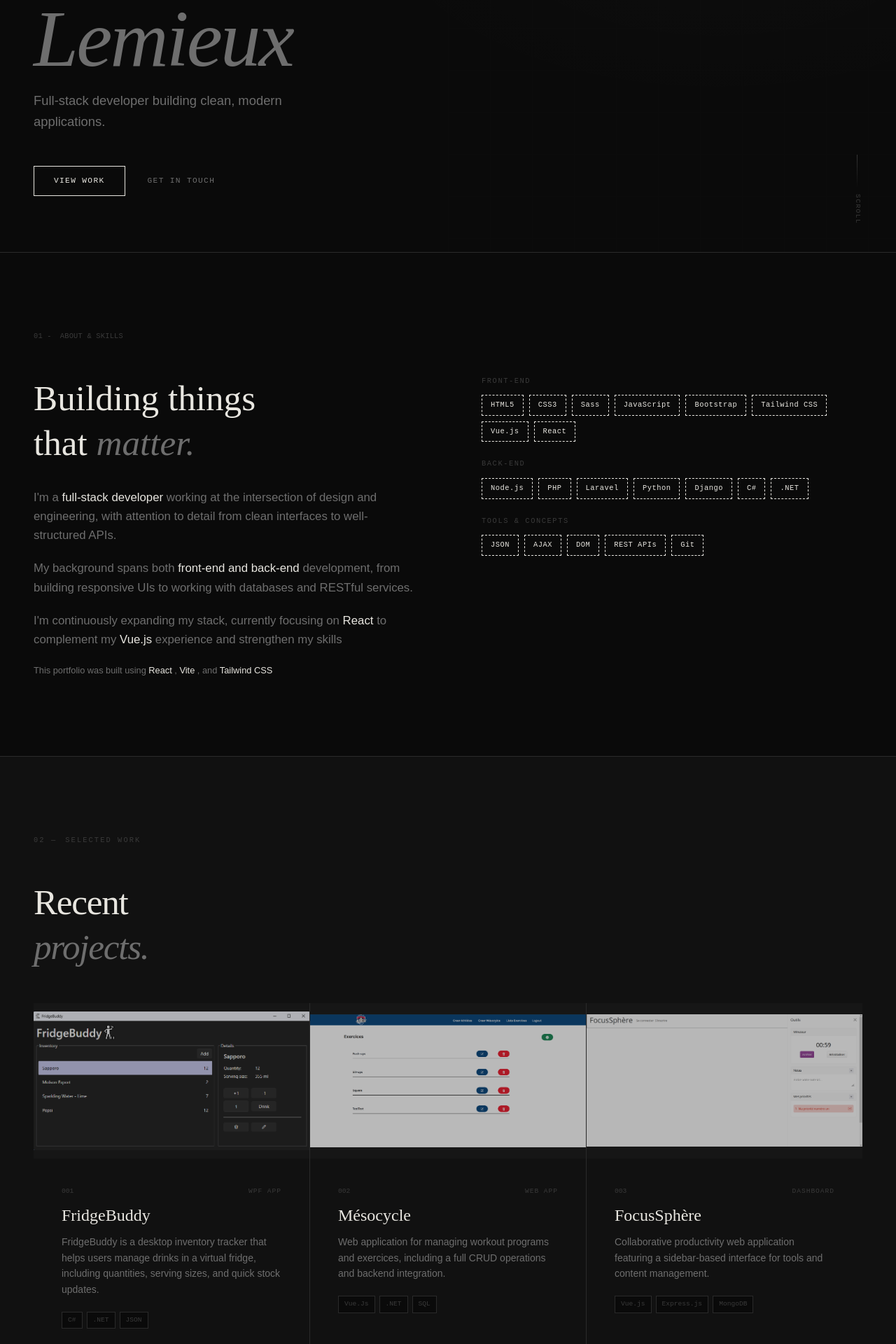
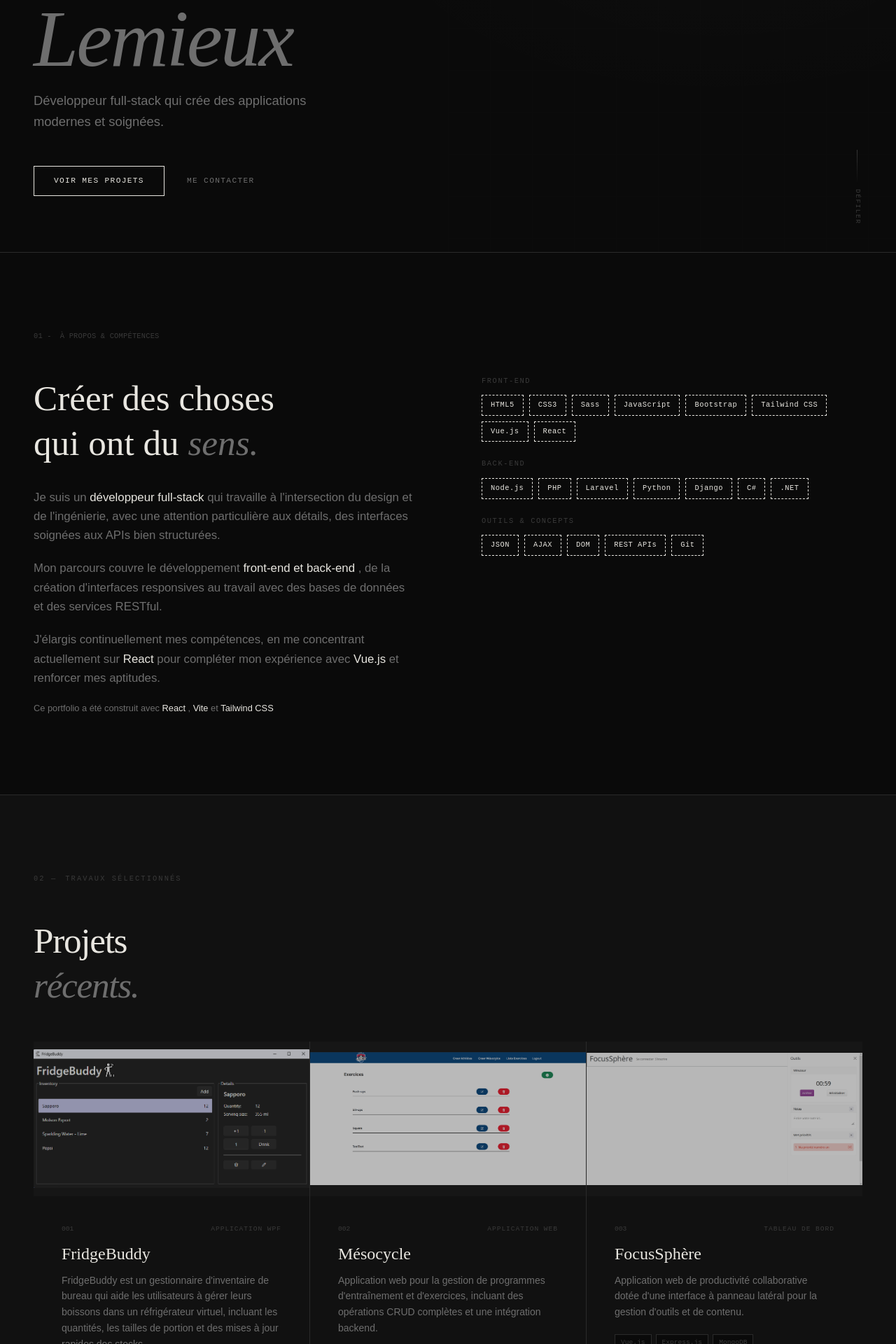
Before and after one commit to Alxlx97/Portfolio, a React (Vite) app: page / in a window 1280 px wide. Shown: the part 440-2360 px from the top of the page at 70% size. Built offline with nearby package versions, Linux system fonts and the light colour scheme.

Commit message:
French translation of the portfolio

```diff
--- a/src/components/About.jsx
+++ b/src/components/About.jsx
@@ -5,7 +5,7 @@ const skills = {
         label: 'React',
     },],
     'Back-end': [{label: 'Node.js'}, {label: 'PHP'}, {label: 'Laravel'}, {label: 'Python'}, {label: 'Django'}, {label: 'C#'}, {label: '.NET'},],
-    'Tools & Concepts': [{label: 'JSON'}, {label: 'AJAX'}, {label: 'DOM'}, {label: 'REST APIs'}, {label: 'Git'},],
+    'Outils & Concepts': [{label: 'JSON'}, {label: 'AJAX'}, {label: 'DOM'}, {label: 'REST APIs'}, {label: 'Git'},],
 }
 
 function SkillTags({label}) {
@@ -23,7 +23,7 @@ export default function About() {
 
             <p ref={labelRef}
                className="fade-up font-mono-custom text-[0.65rem] tracking-[.02em] uppercase text-[#3a3a3a] mb-12 flex items-center gap-3">
-                <span>01 -</span> About &amp; Skills
+                <span>01 -</span> À propos &amp; Compétences
             </p>
 
             <div className="grid grid-cols-1 lg:grid-cols-2 gap-20 lg:gap-24 items-start">
@@ -31,32 +31,32 @@ export default function About() {
                 <div ref={textRef} className="fade-up">
 
                     <h2 className="font-serif text-[clamp(2rem,4vw,3.5rem)] leading-tight tracking-light mb-8">
-                        Building things <br/> that <em className="text-[#6e6e6e]">matter.</em>
+                        Créer des choses <br/> qui ont du <em className="text-[#6e6e6e]">sens.</em>
                     </h2>
 
                     <div className="space-y-5 text-[#6e6e6e] text-[1.05rem] leading-relaxed font-light">
                         <p>
-                            I'm a{' '}
-                            <strong className="text-[#e8e6e0] font-medium">full-stack developer</strong>{' '}
-                            working at the intersection of design and engineering, with attention to detail from clean
-                            interfaces to well-structured APIs.
+                            Je suis un{' '}
+                            <strong className="text-[#e8e6e0] font-medium">développeur full-stack</strong>{' '}
+                            qui travaille à l'intersection du design et de l'ingénierie, avec une attention particulière
+                            aux détails, des interfaces soignées aux APIs bien structurées.
                         </p>
                         <p>
-                            My background spans both{' '}
-                            <strong className="text-[#e8e6e0] font-medium">front-end and back-end</strong>{' '}
-                            development, from building responsive UIs to working with databases and RESTful services.
+                            Mon parcours couvre le développement{' '}
+                            <strong className="text-[#e8e6e0] font-medium">front-end et back-end</strong>{' '}
+                            , de la création d'interfaces responsives au travail avec des bases de données et des services RESTful.
                         </p>
                         <p>
-                            I'm continuously expanding my stack, currently focusing on <strong
-                            className="text-[#e8e6e0] font-medium"> React </strong> to complement my <strong
+                            J'élargis continuellement mes compétences, en me concentrant actuellement sur <strong
+                            className="text-[#e8e6e0] font-medium"> React </strong> pour compléter mon expérience avec <strong
                             className="text-[#e8e6e0] font-medium">Vue.js </strong>
-                            experience and strengthen my skills
+                            et renforcer mes aptitudes.
                         </p>
 
                         <p className="text-[#6e6e6e] font-light text-[clamp(.55rem,1vw,1rem)] leading-relaxed max-w-md mb-12">
-                            This portfolio was built using <strong
+                            Ce portfolio a été construit avec <strong
                             className="text-[#e8e6e0] font-medium"> React </strong>, <strong
-                            className="text-[#e8e6e0] font-medium"> Vite </strong>, and <strong
+                            className="text-[#e8e6e0] font-medium"> Vite </strong> et <strong
                             className="text-[#e8e6e0] font-medium"> Tailwind CSS </strong>
                         </p>
                     </div>
--- a/src/components/Contact.jsx
+++ b/src/components/Contact.jsx
@@ -4,7 +4,7 @@ import useFadeIn from "../hooks/useFadeIn.jsx";
 
     //Contact Data
     const contactLinks = [
-        {label: "email", value: "AlexandreLemieux.dev@outlook.com", href: "mailto:AlexandreLemieux.dev@outlook.com"},
+        {label: "courriel", value: "AlexandreLemieux.dev@outlook.com", href: "mailto:AlexandreLemieux.dev@outlook.com"},
         {label: "LinkedIn", value: "linkedin.com/in/alexandre-lemieux-0039a8307/", href: "https://www.linkedin.com/in/alexandre-lemieux-0039a8307/"},
         {label: "GitHub", value: "github.com/Alxlx97", href: "https://github.com/Alxlx97"}
     ]
@@ -68,11 +68,11 @@ export default function Contact(){
                 </p>
 
                 <h2 ref={titleRef} className="fade-up font-serif text-[clam(2em,2vw,3.5rem)] leading-tight tracking-light mb-6">
-                    Let's work <br /> <em className="text-[#6e6e6e]"></em>
+                    Travaillons <br /> <em className="text-[#6e6e6e]">ensemble.</em>
                 </h2>
 
                 <p className="text-[#6e6e6e] text-base leading-relaxed mb-10 font-light">
-                    Have a project in mind or looking to bring a developer on board?
+                    Vous avez un projet en tête ou cherchez à recruter un développeur ?
                 </p>
 
                 <div ref={linksRef} className="fade-up border-t border-[#2a2a2a] mb-12">
@@ -86,46 +86,46 @@ export default function Contact(){
 
                         <div className="flex flex-col gap-2">
                             <label className="font-mono-custom text-[0.7rem] tracking-[.12em] uppercase text-[#3a3a3a]">
-                                Name
+                                Nom
                             </label>
-                            <input className={inputClass} type="text" name="name" value={form.name} onChange={handleChange} placeholder="Your name" required />
+                            <input className={inputClass} type="text" name="name" value={form.name} onChange={handleChange} placeholder="Votre nom" required />
                         </div>
 
                         <div className="flex flex-col gap-2">
                             <label className="font-mono-custom text-[0.7rem] tracking-[.12em] uppercase text-[#3a3a3a]">
-                                Email
+                                Courriel
                             </label>
-                            <input className={inputClass} type="email" name="email" value={form.email} onChange={handleChange} placeholder="Your email" required />
+                            <input className={inputClass} type="email" name="email" value={form.email} onChange={handleChange} placeholder="Votre courriel" required />
                         </div>
 
                         <div className="flex flex-col gap-2">
                             <label className="font-mono-custom text-[0.7rem] tracking-[.12em] uppercase text-[#3a3a3a]">
-                                Subject
+                                Sujet
                             </label>
-                            <input className={inputClass} type="text" name="subject" value={form.subject} onChange={handleChange} placeholder="What's this about?" required />
+                            <input className={inputClass} type="text" name="subject" value={form.subject} onChange={handleChange} placeholder="De quoi s'agit-il ?" required />
                         </div>
 
                         <div className="flex flex-col gap-2">
                             <label className="font-mono-custom text-[0.7rem] tracking-[.12em] uppercase text-[#3a3a3a]">
                                 Message
                             </label>
-                            <textarea className={`${inputClass} resize-none`} name="message" rows={5} value={form.message} onChange={handleChange} placeholder="Tell me about your project" required />
+                            <textarea className={`${inputClass} resize-none`} name="message" rows={5} value={form.message} onChange={handleChange} placeholder="Parlez-moi de votre projet" required />
                         </div>
 
                         {sent ? (
                             <p className="font-mono-custom text-[0.7rem] tracking-[.1em] text-[#6e6e6e]">
-                                Message sent — I'll get back to you soon!
+                                Message envoyé — Je vous répondrai bientôt !
                             </p>
                         ) : (
                             <>
                                 <button type="submit" disabled={loading} className="inline-flex items-center gap-3 px-8 py-3.5 border border-[#e8e6e0] text-[#e8e6e0]
                                 font-mono-custom text-[0.7rem] tracking-[.12em] uppercase bg-transparent hover:bg-[#e8e6e0]
                                 hover:text-[#0a0a0a] transition-all duration-300 disabled:opacity-40 disabled:cursor-not-allowed">
-                                    {loading ? "Sending..." : "Send message"}
+                                    {loading ? "Envoi en cours..." : "Envoyer le message"}
                                 </button>
                                 {error && (
                                     <p className="font-mono-custom text-[0.7rem] tracking-[.1em] text-red-500">
-                                        Something went wrong — please try again.
+                                        Une erreur s'est produite — veuillez réessayer.
                                     </p>
                                 )}
                             </>
--- a/src/components/Footer.jsx
+++ b/src/components/Footer.jsx
@@ -4,7 +4,7 @@ export default function Footer() {
             <div className="flex justify-around">
                 <div>
                     <p className="font-mono text-[#6e6e6e]">
-                        Copyright © 2026 - Alexandre Lemieux - All rights reserved.
+                        Copyright © 2026 - Alexandre Lemieux - Tous droits réservés.
 
                     </p>
                 </div>
--- a/src/components/Hero.jsx
+++ b/src/components/Hero.jsx
@@ -35,7 +35,7 @@ export default function Hero() {
 
                 <p className="flex items-center gap-4 font-mono-custom text-[0.7rem] tracking-[.2em] uppercase text-[#6e6e6e] mb-6">
                     <span className="inline-block w-8 h-px bg-[#3a3a3a]"/>
-                    Available for work
+                    Disponible pour travailler
                 </p>
 
 
@@ -46,7 +46,7 @@ export default function Hero() {
 
 
                 <p className="text-[#6e6e6e] font-light text-[clamp(.95rem,1.5vw,1.15rem)] leading-relaxed max-w-md mb-12">
-                    Full-stack developer building clean, modern applications.
+                    Développeur full-stack qui crée des applications modernes et soignées.
                 </p>
 
 
@@ -55,13 +55,13 @@ export default function Hero() {
                         onClick={() => scrollTo('#projects')}
                         className="inline-flex items-center gap-2 px-7 py-3 border border-[#e8e6e0] text-[#e8e6e0] font-mono-custom text-[0.7rem] tracking-[.12em] uppercase hover:bg-[#e8e6e0] hover:text-[#0a0a0a] transition-all duration-300"
                     >
-                        View work
+                        Voir mes projets
                     </button>
                     <button
                         onClick={() => scrollTo('#contact')}
                         className="inline-flex items-center gap-2 font-mono-custom text-[0.7rem] tracking-[.12em] uppercase text-[#6e6e6e] hover:text-[#e8e6e0] transition-colors duration-300"
                     >
-                        Get in touch
+                        Me contacter
                     </button>
                 </div>
             </div>
@@ -73,7 +73,7 @@ export default function Hero() {
                     className="font-mono-custom text-[0.6rem] tracking-[.15em] uppercase text-[#3a3a3a]"
                     style={{writingMode: 'vertical-rl'}}
                 >
-          Scroll
+          Défiler
         </span>
             </div>
         </section>
--- a/src/components/NavBar.jsx
+++ b/src/components/NavBar.jsx
@@ -1,9 +1,9 @@
 import {useState, useEffect} from 'react'
 
 const links = [
-    {label: 'Home', href: '#hero'},
-    {label: 'About', href: '#about'},
-    {label: 'Projects', href: '#projects'},
+    {label: 'Accueil', href: '#hero'},
+    {label: 'À propos', href: '#about'},
+    {label: 'Projets', href: '#projects'},
     {label: 'Contact', href: '#contact'},
 ]
 
--- a/src/components/Projects.jsx
+++ b/src/components/Projects.jsx
@@ -7,9 +7,9 @@ const projects = [
     {
         id: 1,
         title: "FridgeBuddy",
-        type: "WPF App",
-        desc: "FridgeBuddy is a desktop inventory tracker that helps users manage drinks in a virtual fridge, " +
-            "including quantities, serving sizes, and quick stock updates.",
+        type: "Application WPF",
+        desc: "FridgeBuddy est un gestionnaire d'inventaire de bureau qui aide les utilisateurs à gérer leurs boissons dans un réfrigérateur virtuel, " +
+            "incluant les quantités, les tailles de portion et des mises à jour rapides des stocks.",
         stack: ["C#", ".NET", "JSON"],
         image: fridgeBuddyImg,
         href: "https://github.com/Alxlx97/FridgeBuddy",
@@ -17,8 +17,8 @@ const projects = [
     {
         id: 2,
         title: "Mésocycle",
-        type: "Web App",
-        desc: "Web application for managing workout programs and exercices, including a full CRUD operations and backend integration.",
+        type: "Application Web",
+        desc: "Application web pour la gestion de programmes d'entraînement et d'exercices, incluant des opérations CRUD complètes et une intégration backend.",
         stack: ["Vue.Js", ".NET", "SQL"],
         image: mesocycleImg,
         href: '#',
@@ -26,8 +26,8 @@ const projects = [
     {
         id: 3,
         title: "FocusSphère",
-        type: "Dashboard",
-        desc: "Collaborative productivity web application featuring a sidebar-based interface for tools and content management.",
+        type: "Tableau de bord",
+        desc: "Application web de productivité collaborative dotée d'une interface à panneau latéral pour la gestion d'outils et de contenu.",
         stack: ["Vue.js", "Express.js", "MongoDB"],
         image: focusSphereImg,
         href: '#',
@@ -65,7 +65,7 @@ function ProjectCard({project}) {
                     <div
                         className="absolute inset-0 bg-[#1c1c1c] flex items-center justify-center opacity-0 group-hover:opacity-100 transition-opacity duration-300">
                         <span className="font-mono-custom text-[0.65rem] tracking-[.12em] uppercase text-[#6e6e6e]">
-                            View on GitHub
+                            Voir sur GitHub
                         </span>
                     </div>
                 )}
@@ -117,14 +117,14 @@ export default function Projects() {
                 ref={labelRef}
                 className="fade-up font-mono-custom text-[0.65rem] tracking-[.2em] uppercase text-[#3a3a3a] mb-12 flex items-center gap-3"
             >
-                <span>02 —</span> Selected Work
+                <span>02 —</span> Travaux sélectionnés
             </p>
 
             <h2
                 ref={titleRef}
                 className="fade-up font-serif text-[clamp(2rem,4vw,3.5rem)] leading-tight tracking-tight mb-12"
             >
-                Recent<br/><em className="text-[#6e6e6e]">projects.</em>
+                Projets<br/><em className="text-[#6e6e6e]">récents.</em>
             </h2>
 
             {/* Grid — separated by 1.5px lines using gap + background trick */}
```
